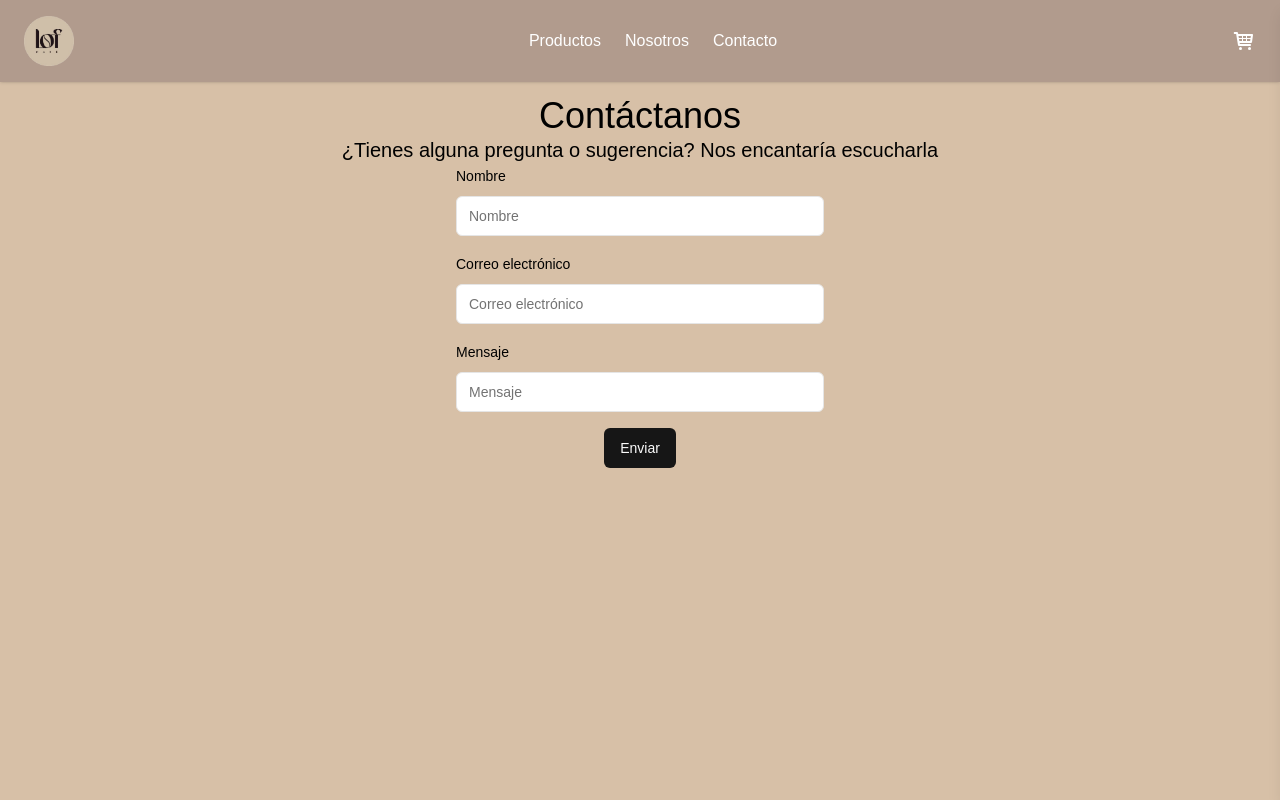
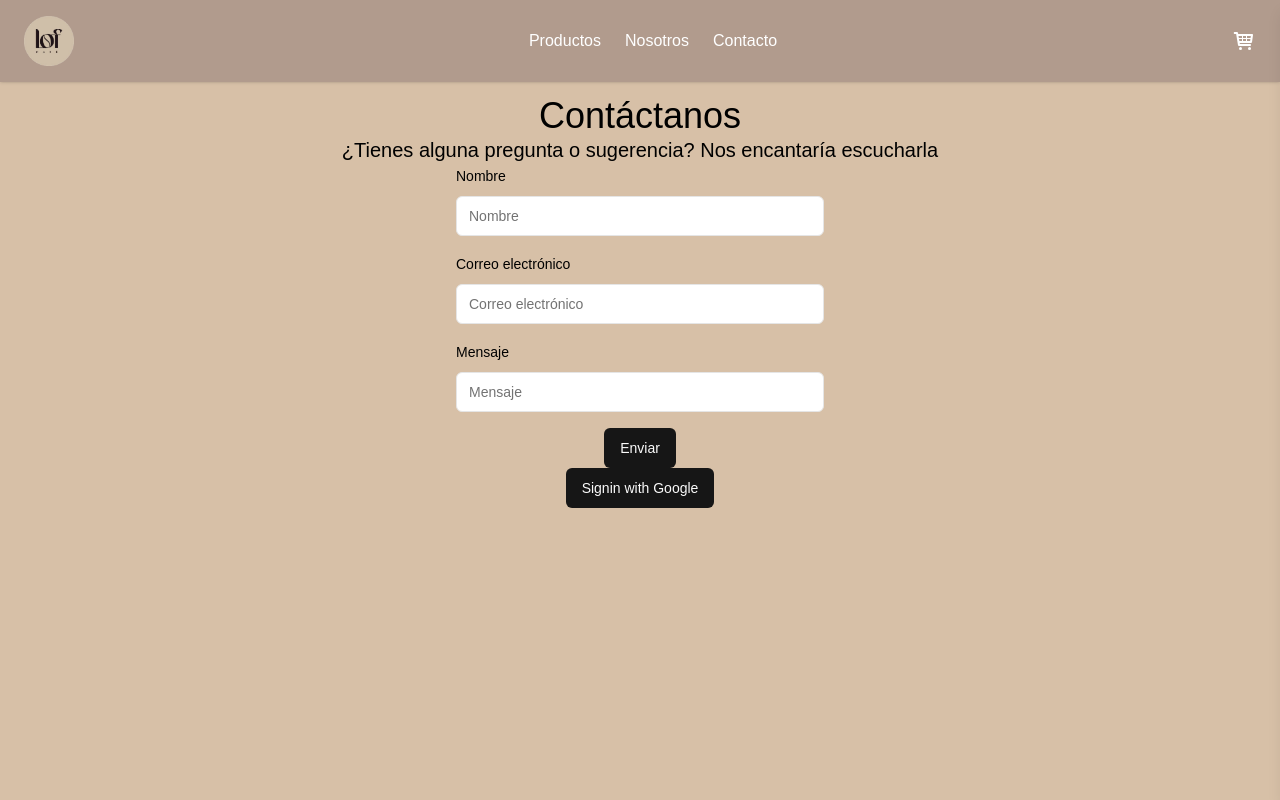
Before and after one commit to Valdieggo/cafelof-next, a Next.js app: page /contacto in a window 1280 px wide. Shown: the top 800 px of the page. Built offline with nearby package versions, Linux system fonts and the light colour scheme.

Commit message:
Next-Auth lib added

```diff
--- /dev/null
+++ b/auth.ts
@@ -0,0 +1,7 @@
+import NextAuth from "next-auth"
+import GitHub from "next-auth/providers/github"
+import Google from "next-auth/providers/google"
+
+export const { handlers, signIn, signOut, auth } = NextAuth({
+    providers: [GitHub, Google],
+})
--- /dev/null
+++ b/middleware.ts
@@ -0,0 +1 @@
+export { auth as middleware } from "./auth"
--- a/package.json
+++ b/package.json
@@ -17,6 +17,7 @@
     "clsx": "^2.1.1",
     "lucide-react": "^0.453.0",
     "next": "14.2.14",
+    "next-auth": "^5.0.0-beta.25",
     "react": "^18",
     "react-dom": "^18",
     "react-hook-form": "^7.53.1",
--- /dev/null
+++ b/src/app/api/auth/[...nextauth]/route.ts
@@ -0,0 +1,3 @@
+import { handlers } from "../../../../../auth"
+export const { GET, POST } = handlers
+export const runtime = "edge"
--- /dev/null
+++ b/src/app/api/auth/callback/google/page.js
@@ -0,0 +1,7 @@
+export default function Page(){
+    return(
+        <h1>
+            holita, logeado jeje
+        </h1>
+    )
+}
--- a/src/app/contacto/page.js
+++ b/src/app/contacto/page.js
@@ -1,4 +1,5 @@
 import { ContactoForm } from "./ContactoForm";
+import SignIn from "@/components/auth/signIn";
 
 export default async function Page() {
     return (
@@ -8,6 +9,7 @@ export default async function Page() {
             <div className="px-10 w-full max-w-md">
                 <ContactoForm />
             </div>
+            <SignIn />
         </div>
     );
   }
--- /dev/null
+++ b/src/components/auth/signIn.tsx
@@ -0,0 +1,15 @@
+import { signIn } from "../../../auth"
+import { Button } from "@/components/ui/button"
+
+export default function SignIn() {
+  return (
+    <form
+      action={async () => {
+        "use server"
+        await signIn("google")
+      }}
+    >
+      <Button type="submit" variant="default">Signin with Google</Button>
+    </form>
+  )
+}
```
Also changed, not shown: 1 other file (tests, documents, lock files or other folders).
